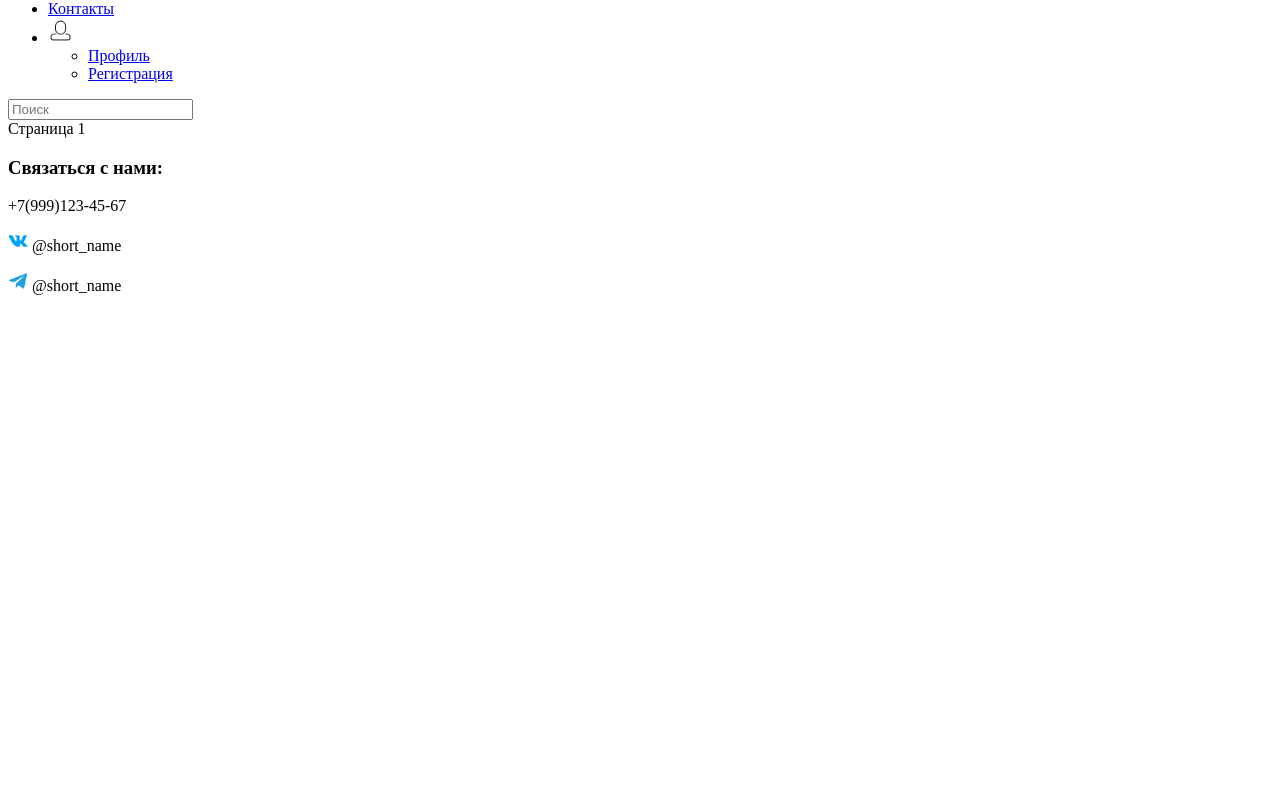
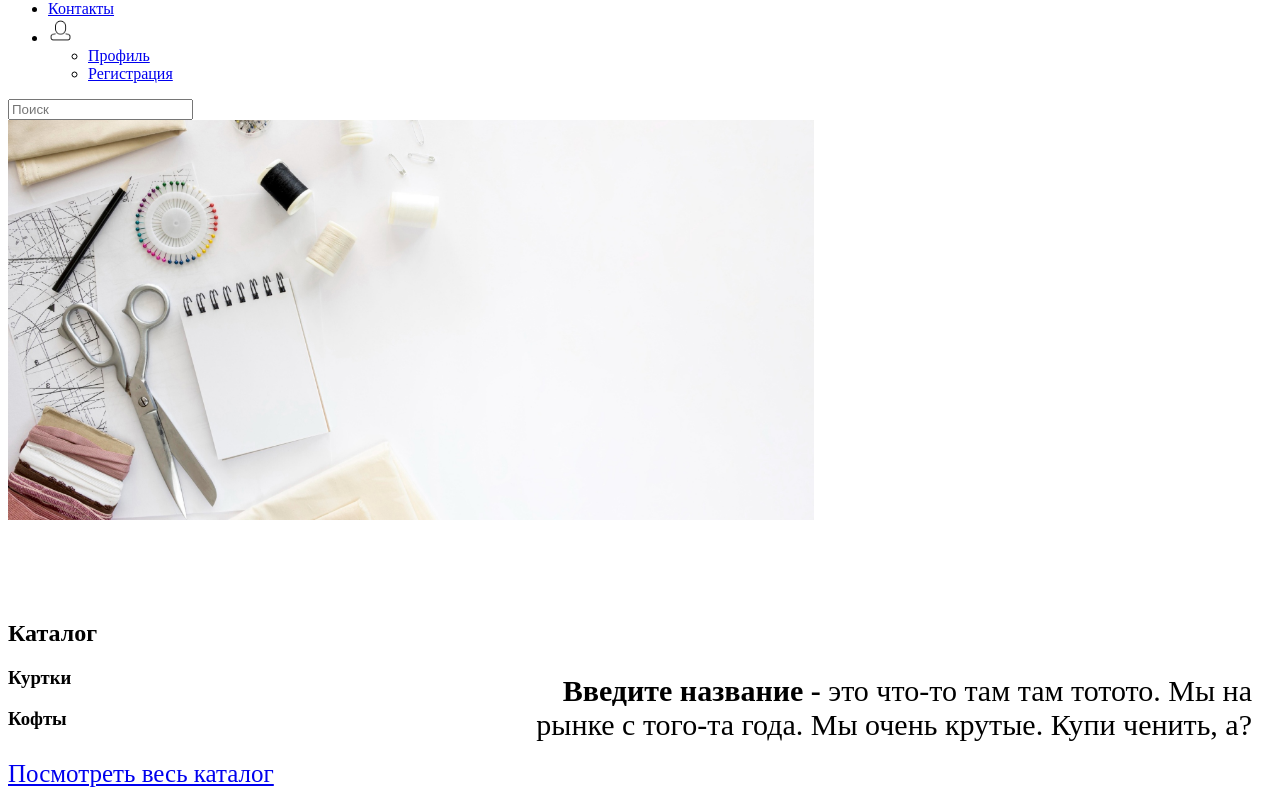
Before and after one commit to nickname123456/atelier-on-vue, a Vue app: page / in a window 1280 px wide. Shown: the part 287-1097 px from the top of the page. Before the commit the page ends 800 px from the top, so only its background shows below. Built offline with nearby package versions, Linux system fonts and the light colour scheme.

Commit message:
add IndexPage

```diff
--- a/src/router.js
+++ b/src/router.js
@@ -2,7 +2,7 @@ import { createRouter, createWebHistory } from 'vue-router'
 
 
 // Компоненты страниц
-import Page1 from './views/Page1.vue';
+import IndexPage from './views/IndexPage.vue';
 import Page2 from './views/Page2.vue';
 
 
@@ -15,8 +15,8 @@ export default createRouter({
     routes: [
         {
             path: '/',
-            name: 'page1',
-            component: Page1,
+            name: 'index',
+            component: IndexPage,
         },
         {
             path: '/page2',
--- /dev/null
+++ b/src/views/IndexPage.vue
@@ -0,0 +1,176 @@
+
+
+<script>
+
+export default {
+
+}
+</script>
+
+
+<template>
+    <main>
+        <section class="banner" id="home">
+            <div class="card business-card">
+                <img src="src/assets/desktop.jpg" alt="Рабочий стол ателье" class="">
+                <div class="card-img-overlay">
+                    <p class="animate__animated animate__fadeInRight"><b>Введите название - </b>это что-то там там
+                        тотото. Мы на рынке с того-та года. Мы очень крутые.
+                        Купи ченить, а?</p>
+                </div>
+            </div>
+        </section>
+
+        <section class="container-md" id="catalog">
+            <h2 class="text-center animate__animated animate__bounceIn">Каталог</h2>
+            <div class="row row-cols-1 row-cols-md-2">
+                <div class="col">
+                    <h3 class="text-center">Куртки</h3>
+                    <div id="jackets" class="row row-cols-1 row-cols-md-2 g-3">
+
+                        <!-- Сюда js вставит карточки -->
+
+                    </div>
+                </div>
+
+                <div class="col">
+                    <h3 class="text-center">Кофты</h3>
+                    <div id="sweatshirts" class="row row-cols-1 row-cols-md-2 g-3">
+
+                        <!-- Сюда js вставит карточки -->
+
+                    </div>
+                </div>
+            </div>
+            <div class="view-all-catalog d-flex justify-content-center m-10">
+                <a href="catalog.html" class="btn btn-info">Посмотреть весь каталог</a>
+            </div>
+
+        </section>
+
+        <section id="about-us">
+            <h2 class="text-center">О нас</h2>
+            <div class="d-flex">
+                <div class="container-fluid">
+                    <div class="row row-cols-1 row-cols-md-2 align-items-center">
+                        <div class="col">
+                            <h3 class="text-center">Заголовок</h3>
+                            <p class="text-about-us">Lorem ipsum, dolor sit amet consectetur adipisicing elit. Impedit
+                                vitae inventore cum hic
+                                iste, vero laudantium qui voluptatem alias perferendis. Lorem ipsum dolor sit amet
+                                consectetur adipisicing elit. Adipisci, possimus assumenda! Dicta, optio? Sed itaque
+                                amet numquam autem aliquam quisquam!</p>
+                        </div>
+                        <div class="col">
+                            <img src="src/assets/women-working.jpg" alt="Женщина работает" width="100%">
+                        </div>
+                    </div>
+                </div>
+
+            </div>
+        </section>
+
+        <section id="contacts">
+            <h2 class="text-center">Контакты</h2>
+            <h4 class="text-center">Хочешь быть в курсе самых свежих скидок? Подписывайся!</h4>
+            <div class="d-flex justify-content-evenly social-networks mt-4">
+                <a href="https://vk.com/kirillarz" target="_blank"><img src="src/assets/vk_logo.png"
+                        alt="Логотип ВКонтакте"></a>
+                <a href="https://t.me/kirillarz" target="_blank"><img src="src/assets/tg_logo.png" alt="Логотип Телеграма"></a>
+            </div>
+        </section>
+    </main>
+</template>
+
+
+<style scoped>
+section {
+    margin: 100px 0;
+}
+
+.banner {
+    margin-top: 0;
+}
+
+.business-card img {
+    height: 400px;
+    object-fit: cover;
+}
+
+.business-card {
+    height: 400px;
+}
+
+.business-card .card-img-overlay p {
+    font-size: 30px;
+    text-align: right;
+}
+
+.business-card .card-img-overlay {
+    padding: 80px 0 0 0;
+}
+
+@media (min-width: 700px) {
+    .business-card .card-img-overlay {
+        padding: 120px 20px 120px 40%;
+    }
+}
+
+.view-all-catalog {
+    margin: 30px 0;
+}
+
+.view-all-catalog a {
+    font-size: 25px;
+}
+
+.text-about-us {
+    font-size: 20px;
+}
+
+.social-networks a img {
+    width: 100%;
+}
+
+.social-networks a {
+    width: 10%;
+    border-radius: 20%;
+    transition: 0.3s;
+    padding: 5px;
+}
+
+.social-networks a:hover {
+    border: 5px solid #3191c8;
+    transform: scale(1.2);
+}
+
+footer img {
+    width: 20px;
+}
+
+.catalog .card {
+    width: 300px;
+    height: 350px;
+}
+
+.catalog .card img {
+    width: 300px;
+    height: 350px;
+    object-fit: cover;
+}
+
+
+.catalog .card h2 {
+    font-size: 40px;
+    color: white;
+    background-color: #00000071;
+}
+
+.card {
+    transition: 0.3s;
+}
+
+.card:active {
+    transform: scale(1.1);
+}
+</style>
--- a/src/views/Page1.vue
+++ /dev/null
@@ -1,18 +0,0 @@
-
-
-<script>
-
-export default {
-
-}
-</script>
-
-
-<template>
-    Страница 1
-</template>
-
-
-<style>
-
-</style>
```
